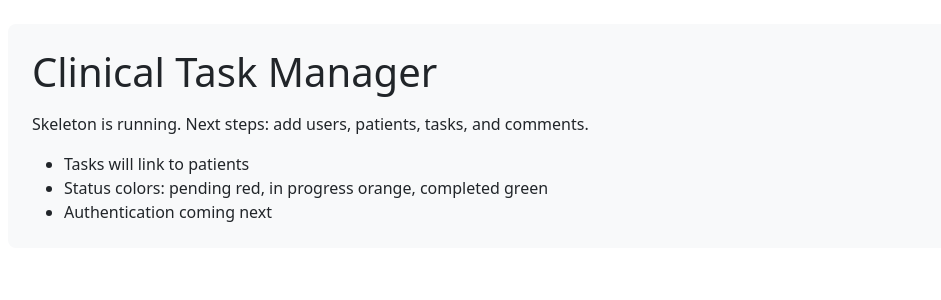
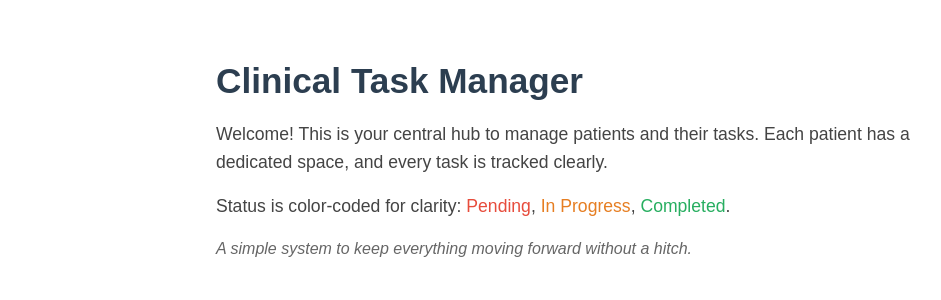
Before and after one commit to vincrito/clinical-task-manager, a Flask app: page / in a window 1280 px wide. Shown: the part 56-356 px from the top of the page, without its empty margins (74-1015 px from the left). Run offline with Flask 3, Linux system fonts and the light colour scheme.

Commit message:
improved landing page

```diff
--- a/templates/index.html
+++ b/templates/index.html
@@ -1,15 +1,24 @@
 {% extends "layout.html" %}         <!-- use layout.html as the base -->
 
 {% block content %}                 <!-- fill in the content block -->
-  <div class="p-4 bg-light rounded-3">
-    <h1 class="display-6 mb-3">Clinical Task Manager</h1>
-    <p class="mb-3">
-      Skeleton is running. Next steps: add users, patients, tasks, and comments.
+  <div style="max-width:700px; margin:60px auto; text-align:left; font-family:sans-serif; line-height:1.6;">
+    <h1 style="font-size:2.2em; font-weight:600; margin-bottom:0.5em; color:#2c3e50;">
+        Clinical Task Manager
+    </h1>
+    <p style="font-size:1.1em; color:#444;">
+        Welcome! This is your central hub to manage patients and their tasks.
+        Each patient has a dedicated space, and every task is tracked clearly.
     </p>
-    <ul class="mb-0">
-      <li>Tasks will link to patients</li>
-      <li>Status colors: pending red, in progress orange, completed green</li>
-      <li>Authentication coming next</li>
-    </ul>
-  </div>
+    <p style="font-size:1.1em; color:#444;">
+        Status is color-coded for clarity:
+        <span style="color:#e74c3c;">Pending</span>,
+        <span style="color:#e67e22;">In Progress</span>,
+        <span style="color:#27ae60;">Completed</span>.
+    </p>
+    <p style="margin-top:1em; font-size:1em; font-style:italic; color:#666;">
+        A simple system to keep everything moving forward without a hitch.
+    </p>
+</div>
+
+
 {% endblock %}
```
Also changed, not shown: instance/app.db (deleted).
